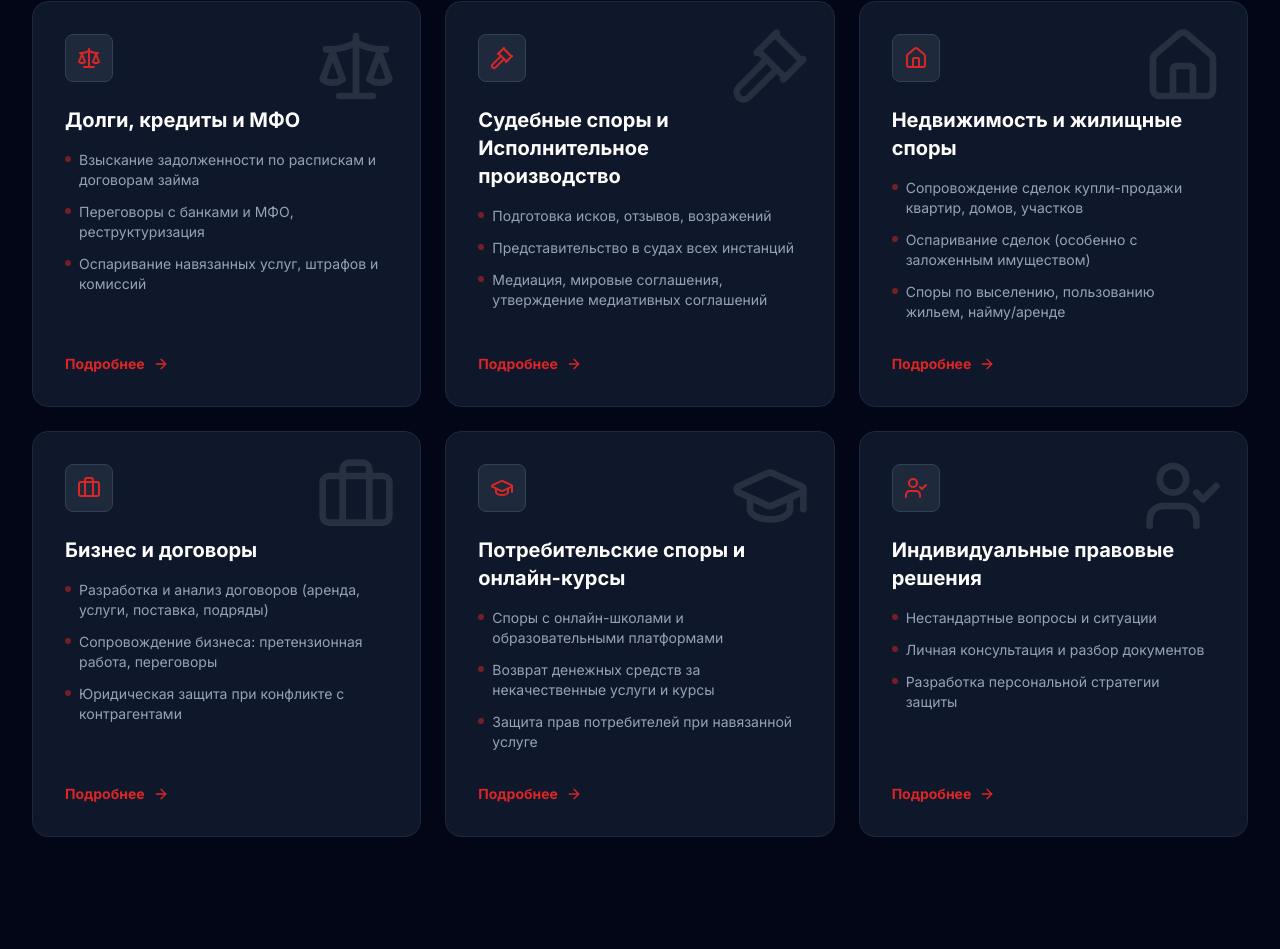
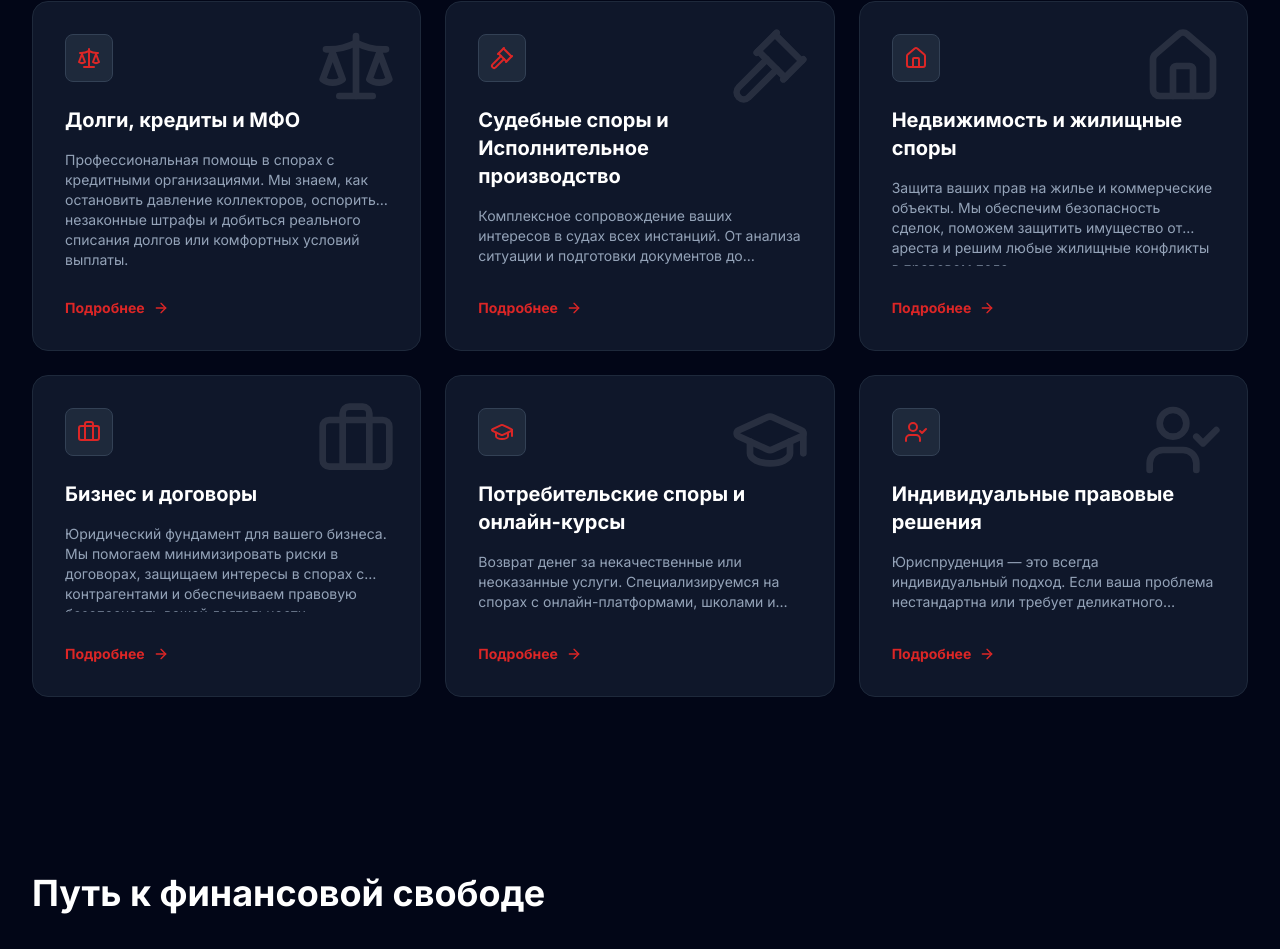
Before and after one commit to Alchinkaz/qaz-prime, a React (Vite) app: page / in a window 1280 px wide. Shown: the part 1679-2628 px from the top of the page. Built offline with nearby package versions, Linux system fonts and the light colour scheme.

Commit message:
style: simplify service cards and modal layout

```diff
--- a/components/Services.tsx
+++ b/components/Services.tsx
@@ -45,14 +45,9 @@ export const Services: React.FC = () => {
                 {service.title}
               </h3>
 
-              <ul className="space-y-3 mb-8 flex-grow">
-                {service.items.slice(0, 3).map((item, idx) => (
-                  <li key={idx} className="text-slate-400 text-sm flex items-start group-hover:text-slate-300 transition-colors">
-                    <span className="w-1.5 h-1.5 bg-red-600/50 rounded-full mt-1.5 mr-2 flex-shrink-0"></span>
-                    {item}
-                  </li>
-                ))}
-              </ul>
+              <p className="text-slate-400 text-sm line-clamp-3 mb-8 flex-grow">
+                {service.description}
+              </p>
 
               <button
                 onClick={() => setSelectedService(service)}
@@ -89,24 +84,23 @@ export const Services: React.FC = () => {
                 </h3>
               </div>
 
-              <div className="space-y-6">
-                <p className="text-slate-300 text-lg leading-relaxed">
-                  {selectedService.description}
-                </p>
+              <div className="space-y-8">
+                <div className="space-y-6">
+                  <p className="text-slate-300 text-lg leading-relaxed">
+                    {selectedService.description}
+                  </p>
 
-                <div className="bg-slate-950/50 rounded-2xl p-6 border border-slate-800/50">
-                  <h4 className="text-white font-bold mb-4 uppercase tracking-wider text-sm opacity-50">Что входит в услугу:</h4>
                   <ul className="space-y-4">
                     {selectedService.items.map((item, idx) => (
-                      <li key={idx} className="flex items-start gap-3 text-slate-300">
-                        <CheckCircle2 className="text-red-600 shrink-0 mt-0.5" size={20} />
-                        <span className="text-base">{item}</span>
+                      <li key={idx} className="flex items-start gap-3 text-slate-400">
+                        <CheckCircle2 className="text-red-600 shrink-0 mt-1" size={20} />
+                        <span className="text-base text-slate-300">{item}</span>
                       </li>
                     ))}
                   </ul>
                 </div>
 
-                <div className="pt-4">
+                <div className="pt-2">
                   <Button
                     onClick={scrollToContact}
                     className="w-full py-4 text-lg justify-center shadow-xl shadow-red-600/20"
```
